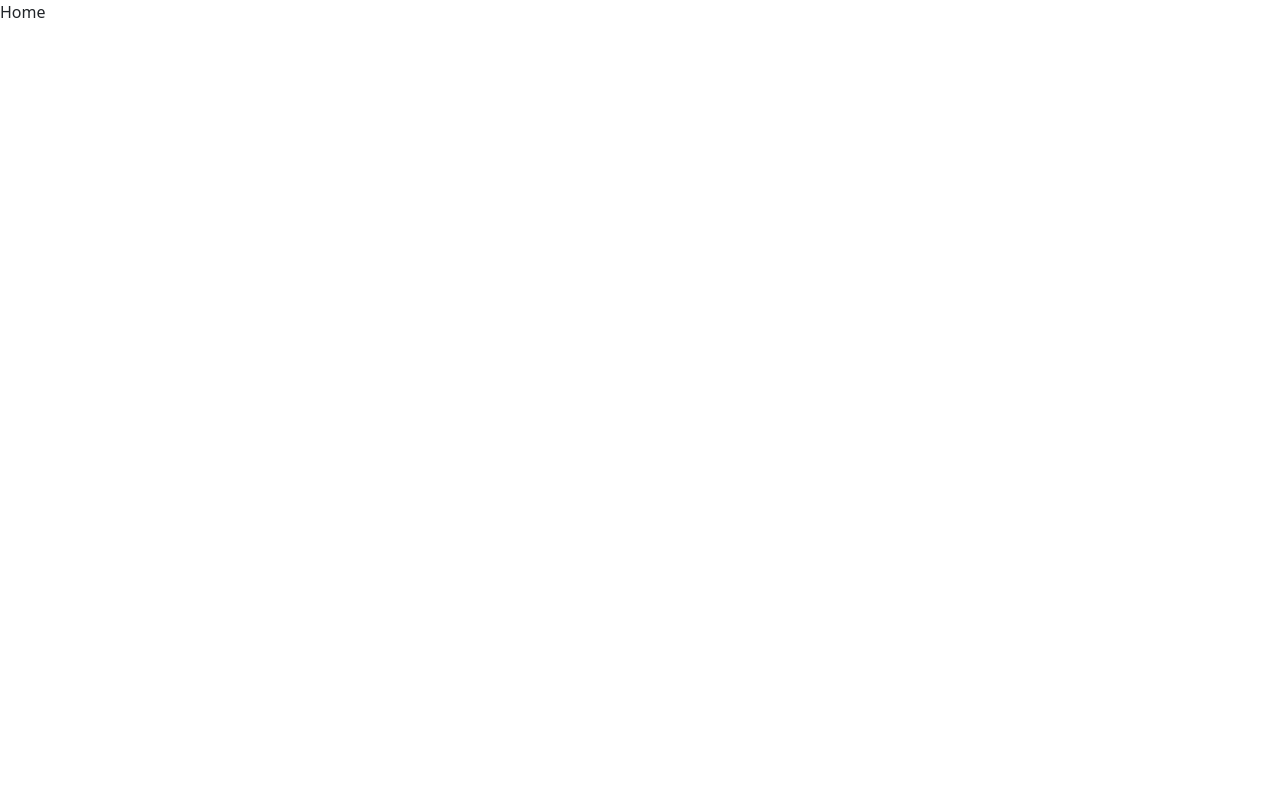
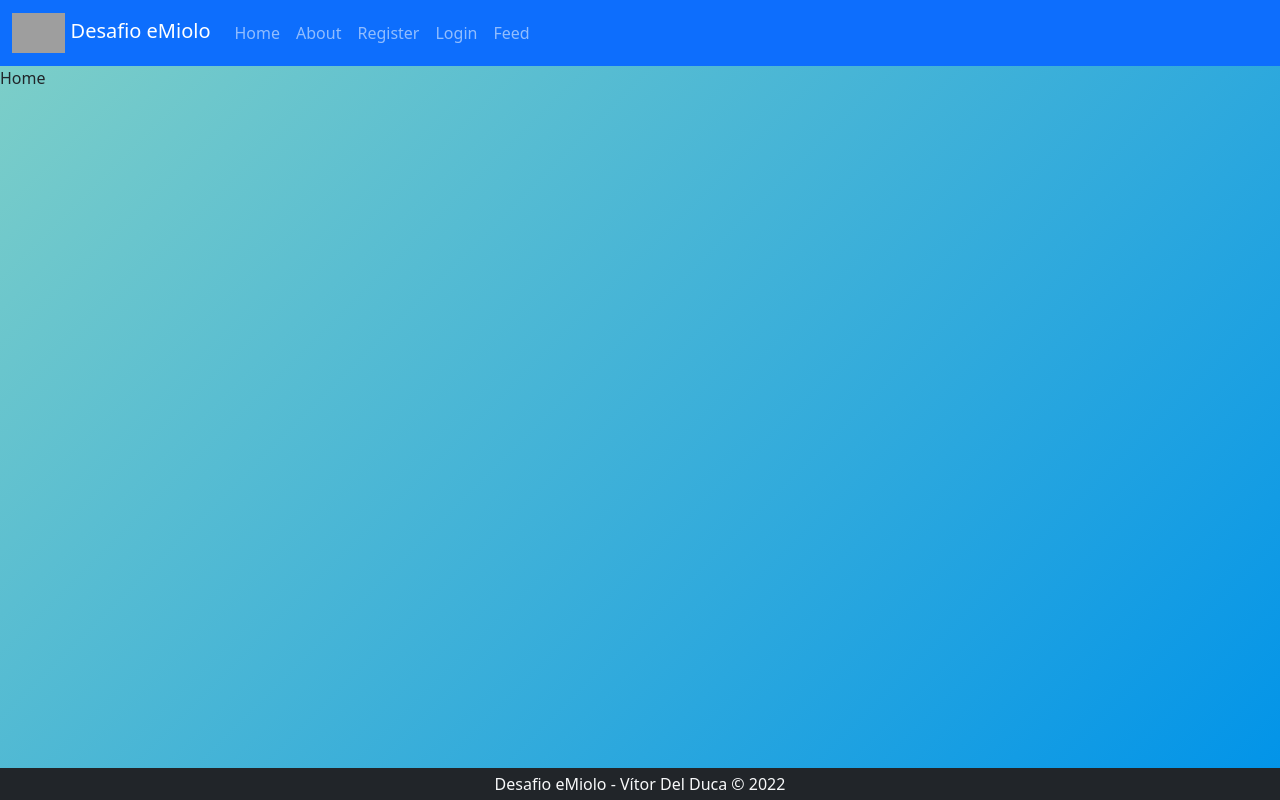
Before and after one commit to Vitor-DelDuca/Desafio_eMiolo_Final, a Vue app: page / in a window 1280 px wide. Built offline with nearby package versions, Linux system fonts and the light colour scheme; no server answers; grey boxes are pictures that could not be loaded.

Commit message:
Feat: Funcionalidades da pg principal do projeto

```diff
--- a/src/App.vue
+++ b/src/App.vue
@@ -1,17 +1,88 @@
 <template>
+  <div>
+    <nav class="navbar navbar-dark bg-primary navbar-expand-md">
+      <div class="container-fluid">
+        <router-link class="navbar-brand" to="/">
+          <img src="./assets/logo_eMiolo.jpg" alt="" height="40" class="d-inline-block align-text-center">
+          Desafio eMiolo
+        </router-link>
+        <button class="navbar-toggler" type="button" data-bs-toggle="collapse" data-bs-target="#navbarNav" aria-controls="navbarNav" aria-expanded="false" aria-label="Toggle navigation">
+          <span class="navbar-toggler-icon"></span>
+        </button>
+        <div class="collapse navbar-collapse" id="navbarNav">
+          <ul class="navbar-nav">
+            <li class="nav-item">
+              <router-link class="nav-link" to="/">Home</router-link>
+            </li>
+            <li class="nav-item">
+              <router-link class="nav-link" to="/about">About</router-link>
+            </li>
+            <li class="nav-item">
+              <router-link class="nav-link" to="/register">Register</router-link>
+            </li>
+            <li class="nav-item">
+              <router-link class="nav-link" to="/login">Login</router-link>
+            </li>
+            <li class="nav-item">
+              <router-link class="nav-link" to="/feed">Feed</router-link>
+            </li>
+            <li class="nav-item">
+              <button @click="handleSignOut" v-if="isLoggedIn">Deslogar</button>
+            </li>
+          </ul>
+        </div>
+      </div>
 
+    </nav>
 
     <router-view></router-view>
 
-
+    <footer class="py-1 bg-dark">
+      <div class="container text-center text-light">
+        <span class="">Desafio eMiolo - Vítor Del Duca &copy; 2022</span>
+      </div>
+    </footer>
+  </div>
 </template>
 
-<script>
-export default {
-  name: 'App'
-}
+<script setup>
+
+import { onMounted, ref } from "vue";
+import { getAuth, onAuthStateChanged, signOut } from "firebase/auth";
+import { useRouter } from "vue-router";
+
+const router = useRouter();
+const isLoggedIn = ref(false);
+
+let auth;
+onMounted(() => {
+  auth = getAuth();
+  onAuthStateChanged(auth, (user) => {
+    if (user) {
+      isLoggedIn.value = true;
+    } else {
+      isLoggedIn.value = false;
+    }
+  });
+});
+
+const handleSignOut = () => {
+  signOut(auth).then(() => {
+    router.push("/");
+  });
+};
+
 </script>
 
 <style>
-
+body{
+background-color: #0093E9;
+background-image: linear-gradient(315deg, #0093E9 0%, #80D0C7 100%);
+min-height: 100vh;
+}
+footer{
+  width: 100%;
+  position: fixed;
+  bottom: 0;
+}
 </style>
```
